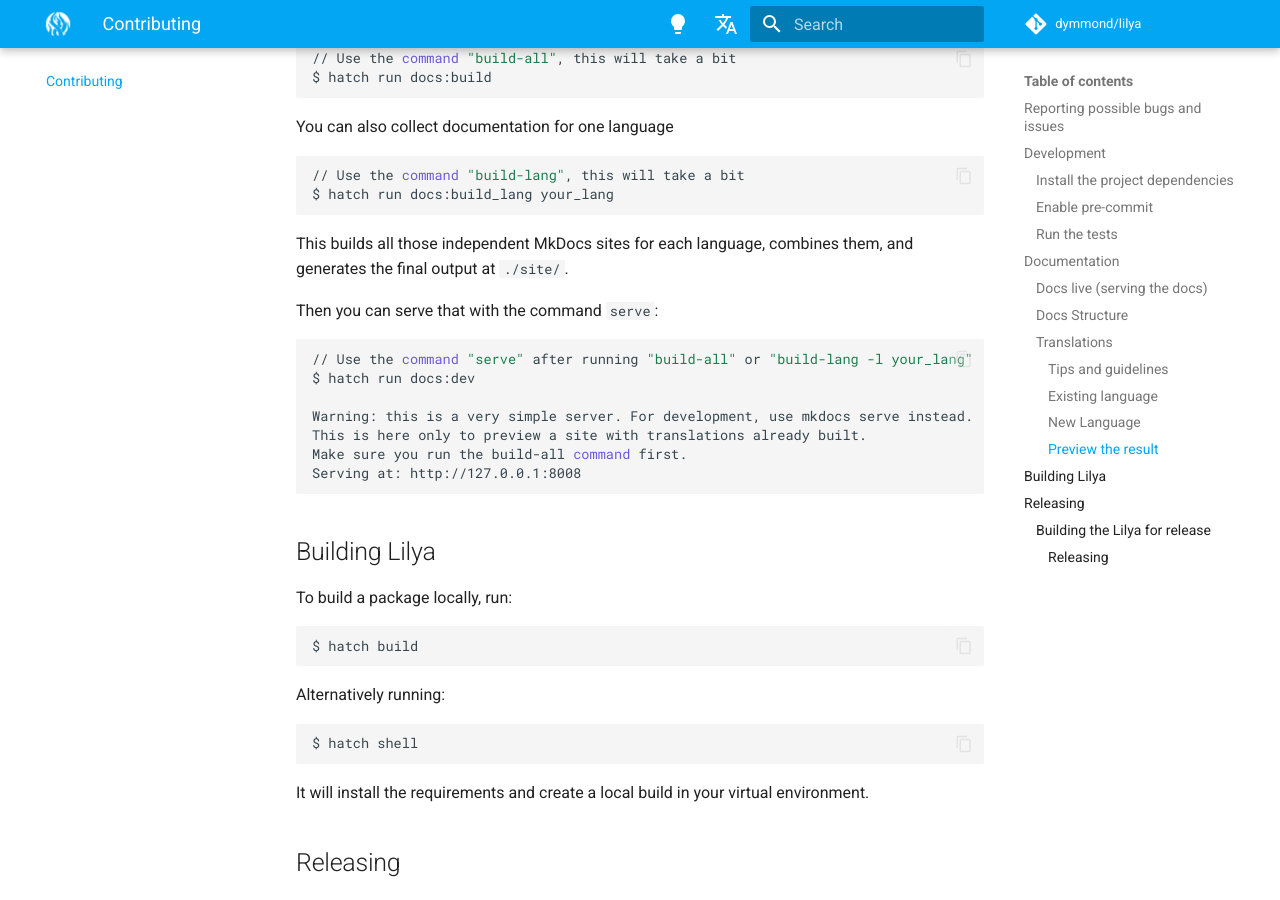
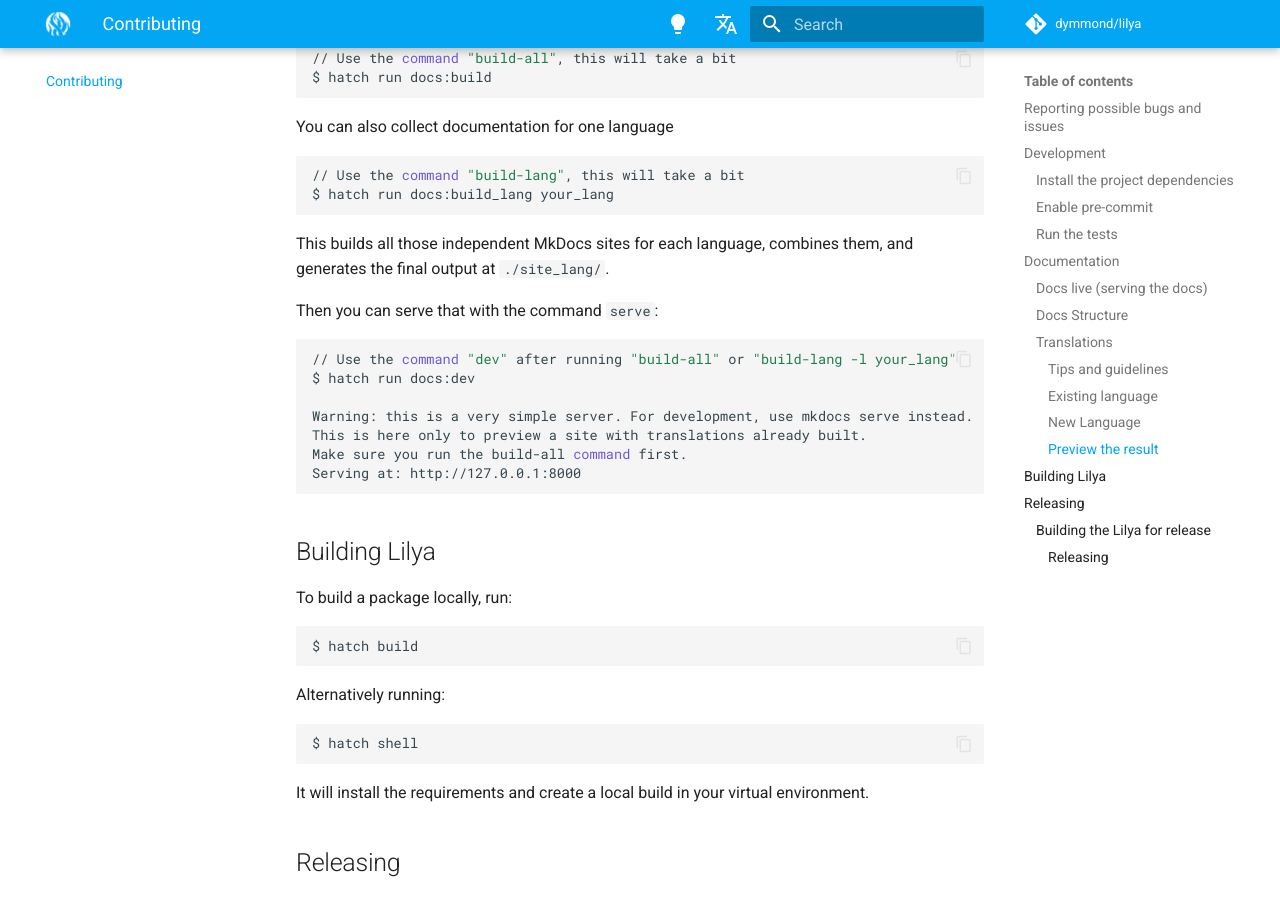
Before and after one commit to dymmond/lilya, an MkDocs documentation site: the page built from docs/en/docs/contributing.md, in a window 1280 px wide and 900 px high, scrolled down 6764 px. Built offline with MkDocs 1.6.1 and Material for MkDocs 9.7.7, drawn with Linux system fonts in a browser that asks for light colours; comment, search, counter and statistics services are not loaded.

Commit message:
Update contributing.md

````diff
--- a/docs/en/docs/contributing.md
+++ b/docs/en/docs/contributing.md
@@ -197,14 +197,10 @@
 
 Now run the live server for the docs in Spanish:
 
-<div class="termy">
-
 ```shell
 // Use the command "live" and pass the language code as a CLI argument
 $ hatch run docs:serve_lang es
 ```
-
-</div>
 
 !!! tip
     Alternatively, you can perform the same steps that scripts does manually.
@@ -302,18 +298,18 @@
 $ hatch run docs:build_lang your_lang
 ```
 
-This builds all those independent MkDocs sites for each language, combines them, and generates the final output at `./site/`.
+This builds all those independent MkDocs sites for each language, combines them, and generates the final output at `./site_lang/`.
 
 Then you can serve that with the command `serve`:
 
 ```shell
-// Use the command "serve" after running "build-all" or "build-lang -l your_lang"
+// Use the command "dev" after running "build-all" or "build-lang -l your_lang"
 $ hatch run docs:dev
 
 Warning: this is a very simple server. For development, use mkdocs serve instead.
 This is here only to preview a site with translations already built.
 Make sure you run the build-all command first.
-Serving at: http://127.0.0.1:8008
+Serving at: http://127.0.0.1:8000
 ```
 
 ## Building Lilya
````
